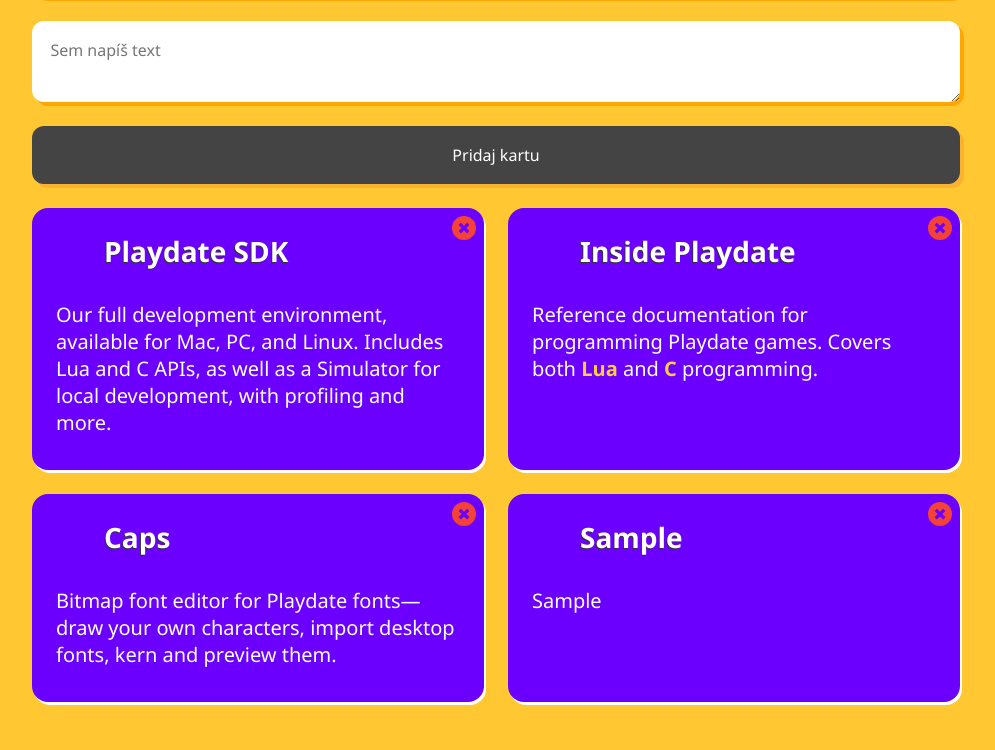
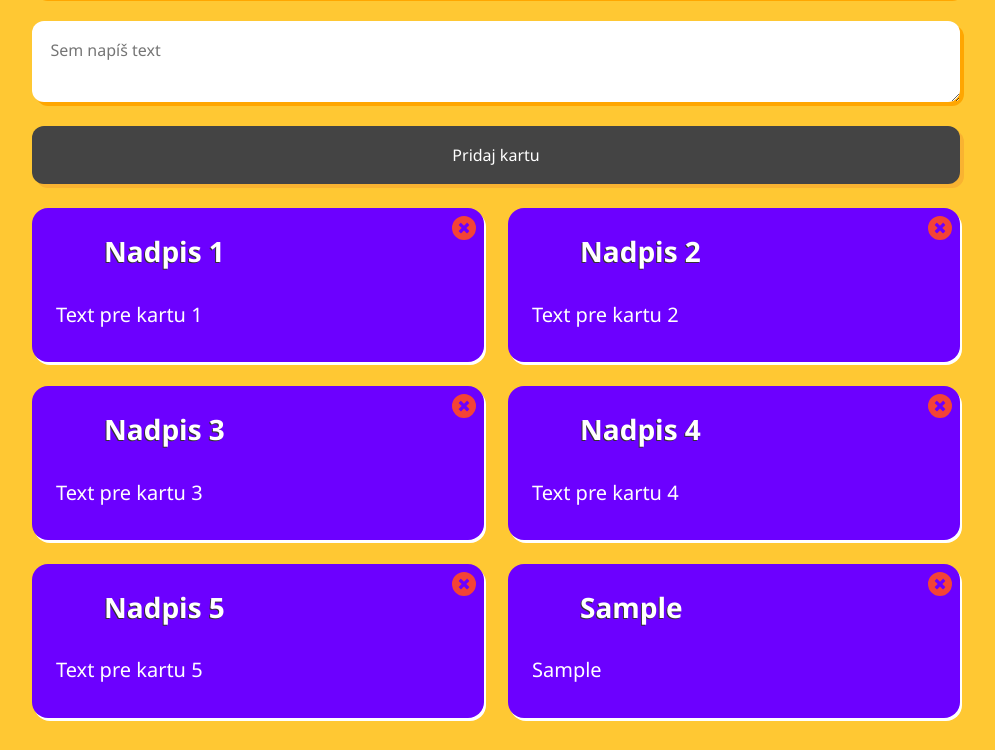
Before and after one commit to Patrees/Uloha, a plain HTML site: page index.html in a window 1280 px wide. Both pictures are taken after typing "Sample", "Sample" into the empty fields and a click on the button "Pridaj kartu". Shown: the part 100-850 px from the top of the page, without its empty margins (144-1139 px from the left). Drawn offline with nearby package versions, Linux system fonts and the light colour scheme.

Commit message:
Uprava index.html prvkov, kvoli poliam, uprava function.js polia

```diff
--- a/index.html
+++ b/index.html
@@ -34,7 +34,7 @@
 			</form>
 
 			<ul>
-				<li class="sdk" draggable="true">
+				<!-- <li class="sdk" draggable="true">
 					<img class="close-icon" src="./images/close-red-icon.svg" alt="tlacidlo na odstranenie elementu">
 					<h3>Playdate SDK </h3>
 					<p>
@@ -62,7 +62,7 @@
 						Bitmap font editor for Playdate fonts—draw your own characters,
 						import desktop fonts, kern and preview them.
 					</p>
-				</li>
+				</li> -->
 			</ul>
 
 
--- a/js/function.js
+++ b/js/function.js
@@ -4,32 +4,56 @@
     const list = this.document.querySelector('.cards ul');
     let draggedItem = null;
 
-    //Funkcia pridanie novej cards //
+    //Vytvorenie pola na ulozenie kariet //
+    let cardsArray = [
+        { heading: "Nadpis 1", paragraph: "Text pre kartu 1" },
+        { heading: "Nadpis 2", paragraph: "Text pre kartu 2" },
+        { heading: "Nadpis 3", paragraph: "Text pre kartu 3" },
+        { heading: "Nadpis 4", paragraph: "Text pre kartu 4" },
+        { heading: "Nadpis 5", paragraph: "Text pre kartu 5" }
+    ];
 
-    function addNewElement(heading, paragraph) {
+    //Funkcia na vytvorenie HTML card z objektu pola //
+
+    function createCardElement(card) {
         const newElement = document.createElement('li');
-        newElement.classList.add('animate__animated', 'animate__pulse', 'sdk');
-        newElement.draggable = true;
+        newElement.classList.add('sdk');
+        newElement.setAttribute('draggable', 'true');
 
         const newCloseIcon = document.createElement('img');
         newCloseIcon.src = './images/close-red-icon.svg';
         newCloseIcon.classList.add('close-icon');
 
         const newHeading = document.createElement('h3');
-        newHeading.textContent = heading;
+        newHeading.textContent = card.heading;
 
         const newParagraph = document.createElement('p');
-        newParagraph.textContent = paragraph;
+        newParagraph.textContent = card.paragraph;
 
         newElement.appendChild(newCloseIcon);
         newElement.appendChild(newHeading);
         newElement.appendChild(newParagraph);
 
         list.appendChild(newElement);
+    }
 
-        setTimeout(() => {
-            newElement.classList.remove('animate__animated' , 'animate__pulse');
-        }, 1000);
+    // Funkcia na pridanie card do pola a do DOM //
+
+    function addNewCard(heading, paragraph) {
+        const newCard = {
+            heading: heading,
+            paragraph: paragraph
+        };
+
+    // Pridanie objektu card do pola //
+
+    cardsArray.push(newCard);
+
+
+    // Vytvorenie HTML card //
+
+    createCardElement(newCard);
+
     }
 
     // Funkcia pridanie karty po stlaceni tlacidla //
@@ -56,10 +80,19 @@
                     form.removeChild(existingErrorMessage);
                 }, 500);
             }
-            addNewElement( headingValue, paragraphValue);
+           addNewCard(headingValue, paragraphValue);
             form.reset();
         }
     });
+
+    // Zobrazenie card pri nacitani //
+
+    function displayAllCards() {
+        list.innerHTML = ''; // vycistenie zoznamu
+        cardsArray.forEach(function(card) {
+            createCardElement(card); // vytvorenie elementu pre kazdy card
+        });
+    }
 
     // Drag and drop funkcionalita //
 
@@ -105,4 +138,7 @@
         }
     });
 
+    displayAllCards();
+
+
 });
```
